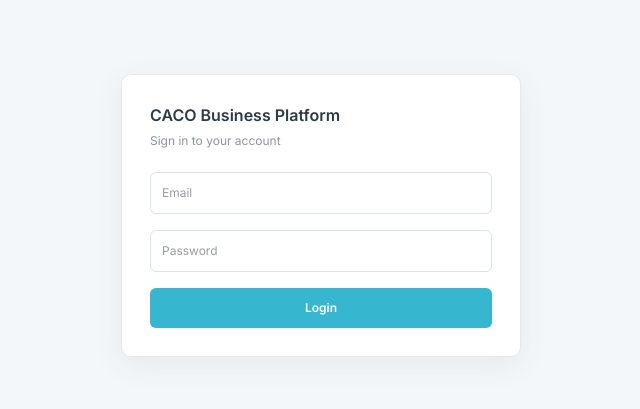
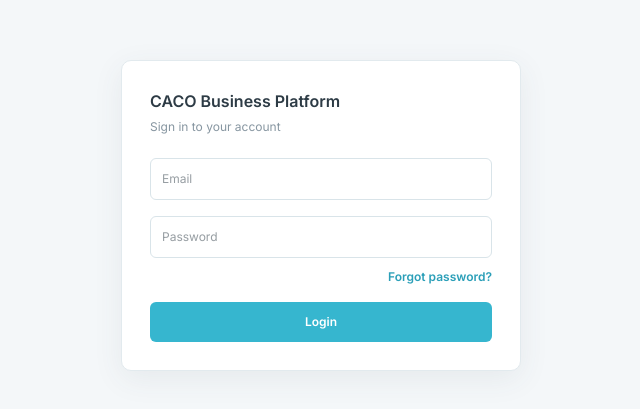
Before and after one commit to cacosteel/caco-business-platform, a React (Vite) app: page /login in a window 1280 px wide. Shown: the part 185-594 px from the top of the page, without its empty margins (319-959 px from the left). Built offline with nearby package versions, Linux system fonts and the light colour scheme.

Commit message:
Add forgot password link

```diff
--- a/src/pages/Login.tsx
+++ b/src/pages/Login.tsx
@@ -1,5 +1,5 @@
 import { useState } from "react";
-import { useNavigate } from "react-router-dom";
+import { Link, useNavigate } from "react-router-dom";
 import { supabase } from "../lib/supabase";
 
 export default function Login() {
@@ -16,7 +16,7 @@ export default function Login() {
     setError("");
 
     const { error } = await supabase.auth.signInWithPassword({
-      email,
+      email: email.trim().toLowerCase(),
       password,
     });
 
@@ -46,6 +46,7 @@ export default function Login() {
       <form onSubmit={handleLogin}>
         <div style={{ marginBottom: 16 }}>
           <input
+            autoComplete="email"
             type="email"
             placeholder="Email"
             value={email}
@@ -57,6 +58,7 @@ export default function Login() {
 
         <div style={{ marginBottom: 16 }}>
           <input
+            autoComplete="current-password"
             type="password"
             placeholder="Password"
             value={password}
@@ -64,6 +66,15 @@ export default function Login() {
             style={{ width: "100%", boxSizing: "border-box", padding: 11, border: "1px solid #d9e4e9", borderRadius: 6, color: "var(--caco-text-strong)", outlineColor: "var(--caco-primary)" }}
             required
           />
+        </div>
+
+        <div style={{ margin: "-6px 0 16px", textAlign: "right" }}>
+          <Link
+            to="/forgot-password"
+            style={{ color: "var(--caco-primary-hover)", fontWeight: 600, textDecoration: "none" }}
+          >
+            Forgot password?
+          </Link>
         </div>
 
         <button
```
